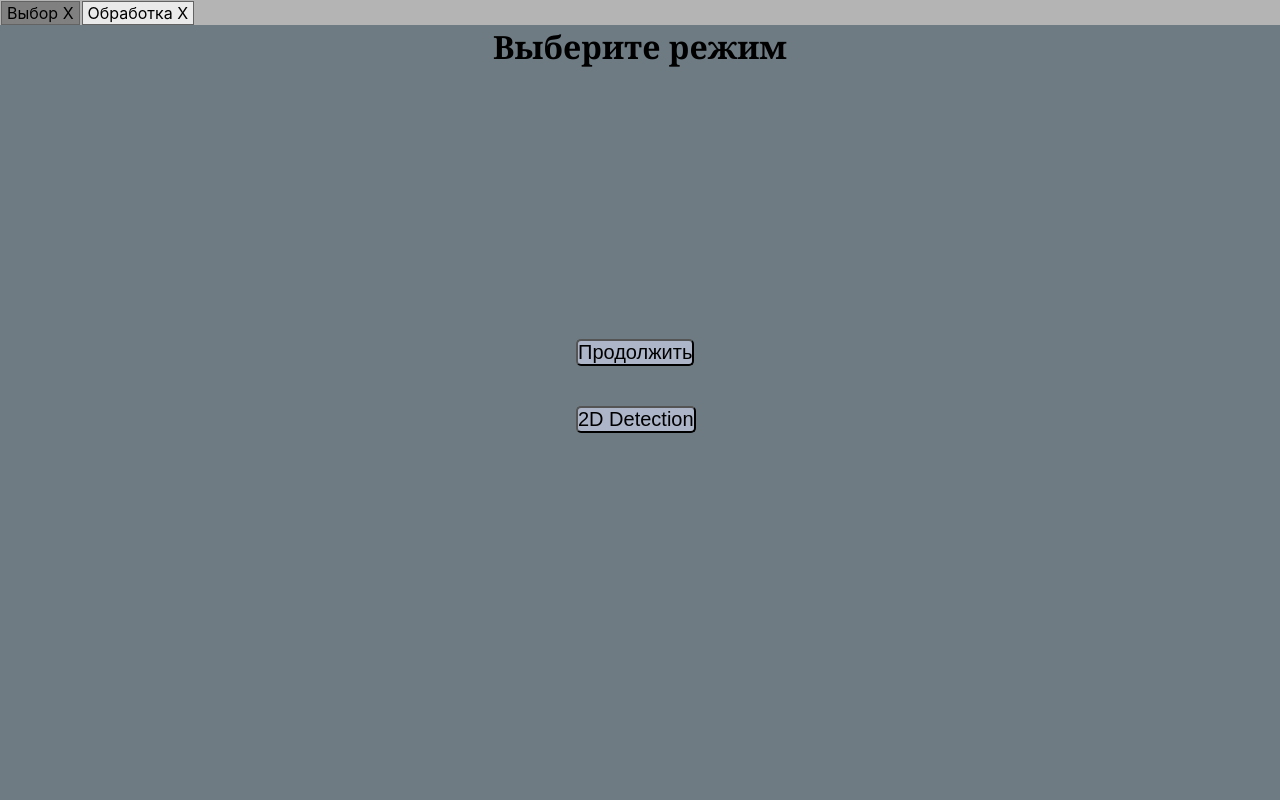
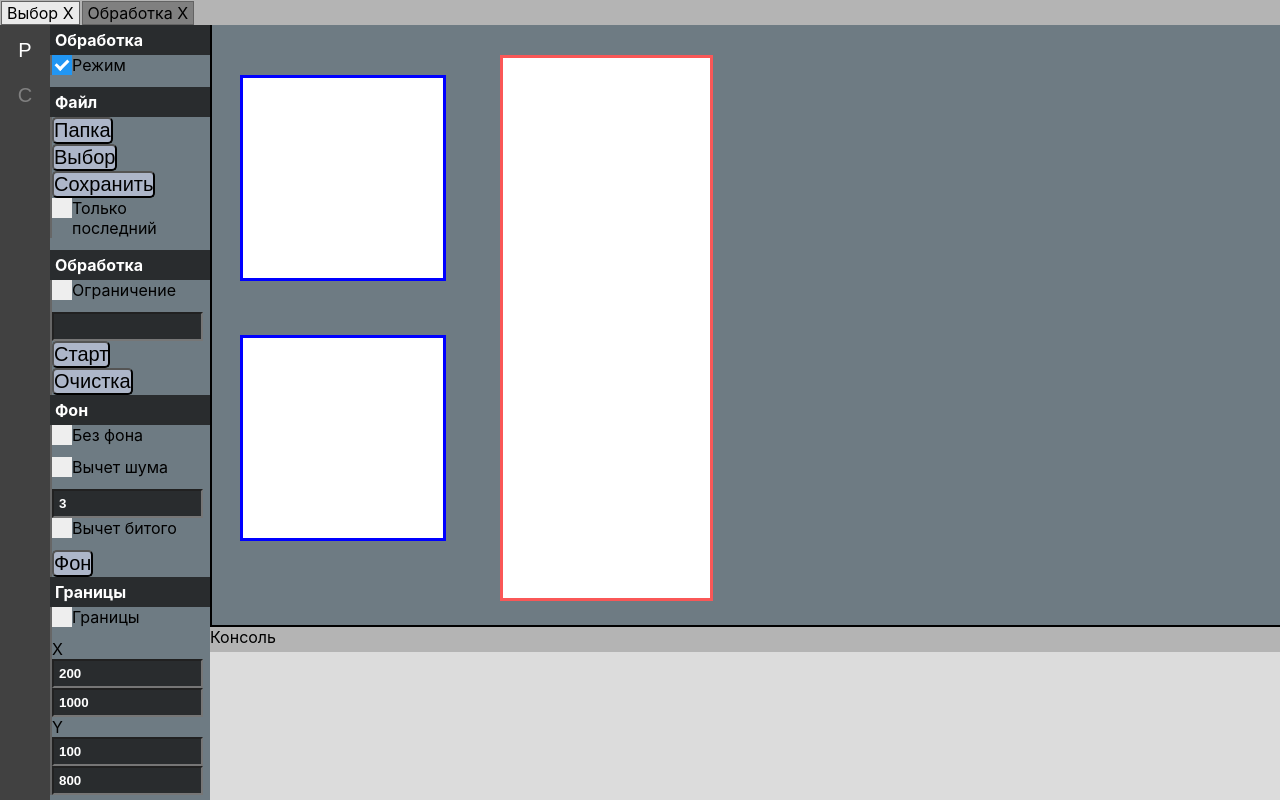
Before and after one commit to IlyaKantur/Fotonics-NWjs_react-, a React app: page / in a window 1280 px wide. Built offline with nearby package versions, Linux system fonts and the light colour scheme.

Commit message:
Подготовлена левая панель

```diff
--- a/src/components/app/App.js
+++ b/src/components/app/App.js
@@ -15,9 +15,9 @@ export default class App extends Component{
         ],
         frame: [
             {nameF: "choice", id_f: '1'},
-            {nameF: "method_2D", id_f: '1'}
+            {nameF: "method_2D", id_f: '1'},
         ],
-        activeFrame: {name: "choice", id: '1'}
+        activeFrame: {name: "method_2D", id: '1'}
     }
 
     onSwitch = (nameWP, id_t) => {
@@ -31,8 +31,53 @@ export default class App extends Component{
         }
     }
 
-    onClose = (id) => {
-        console.log(`Click close tab: ${id}`)
+    onClose = (nameWP, id_t) => {
+        console.log(`Click close tab: ${nameWP}_tab_${id_t}`)
+        this.setState(({tab, frame, activeFrame}) => {
+            let newActiveFrame, element;
+            const index = tab.findIndex(elem => elem.nameWP === nameWP && elem.id_t === id_t);
+
+            const beforeT = tab.slice(0, index);
+            const beforeF = frame.slice(0, index);
+            const afterT = tab.slice(index + 1);
+            const afterF = frame.slice(index + 1);
+
+            const newTab = [...beforeT, ...afterT];
+            const newFrame = [...beforeF, ...afterF];
+
+            if(nameWP === activeFrame.name && id_t === activeFrame.id){
+                let name, id;
+                if(tab.length == 1)
+                {
+                    return{
+                        tab: newTab,
+                        frame: newFrame
+                    }
+                }
+                if(index == 0)
+                {
+                    element = tab.slice(1, 2)
+                }
+                else{
+                    element = tab.slice(index - 1, index);
+                }
+                name = element[0].nameWP;
+                id = element[0].id_t;
+                newActiveFrame = {name: name, id: id}
+                return{
+                    tab: newTab,
+                    frame: newFrame,
+                    activeFrame: newActiveFrame
+                }
+            }
+            return{
+                tab: newTab,
+                frame: newFrame,
+            }
+
+
+
+        })
     }
 
     render(){
--- a/src/components/frams/method_2D/method_2D.css
+++ b/src/components/frams/method_2D/method_2D.css
@@ -76,8 +76,8 @@
     outline: none;
   }
 
-  #TabOne {
-    color: white;
+  .button_active {
+    color: white !important;
   }
 
   #TabTwo,
@@ -86,19 +86,16 @@
   }
 
   #TabOne:hover {
-    color: white !important
+    color: black !important;
+    cursor: pointer;
   }
 
   #TabTwo:hover {
-    color: white !important
-  }
-
-  #TabThree:hover {
-    color: white !important
+    color: black !important;
+    cursor: pointer;
   }
 
   #coor {
-    display: none;
     position: absolute;
     left: 50px;
     height: 100%;
@@ -248,13 +245,10 @@
     height: 200px;
     border: solid blue;
   }
-<<<<<<< HEAD
 
   #hiddenimg, #hiddenimgsum{
       opacity: 0;
   }
-=======
->>>>>>> e8171e8fca031b0bedf6c410bab9a8dcd073d6b1
 
   #graf {
     flex: 1;
@@ -359,9 +353,3 @@
     border: none;
     font-size: 15px;
   }
-<<<<<<< HEAD
-  /*  */
-=======
-  /*  */
-
->>>>>>> e8171e8fca031b0bedf6c410bab9a8dcd073d6b1
--- a/src/components/frams/method_2D/method_2D.js
+++ b/src/components/frams/method_2D/method_2D.js
@@ -4,11 +4,41 @@ import React, { Component } from 'react';
 import './method_2D.css';
 
 export default class Method_2D extends Component {
+
+    state ={
+        active_l_t: 1
+    }
+
+    switch_l_t = (id) =>{
+        this.setState({
+            active_l_t : id
+        })
+    }
+
     render() {
+
+        const {active_l_t} = this.state;
+        let element, button_active_1, button_active_2;
+        if(active_l_t == 1)
+        {
+            element = <Bars></Bars>;
+            button_active_1 = "button_active";
+            button_active_2 = "";
+        }
+        else{
+            element = <Coor></Coor>
+            button_active_1 = "";
+            button_active_2 = "button_active";
+        }
+
         return (
             <div id="l_p_panel">
                 <div id="left_Panel" className="panel">
-
+                    <div id="wrapper">
+                        <button id="TabOne" className = {button_active_1} target="#TabOne" onClick = {() => this.switch_l_t(1)}>P</button>
+                        <button id="TabTwo" className = {button_active_2} target="#TabTwo" onClick = {() => this.switch_l_t(2)}>C</button>
+                    </div>
+                    {element}
                 </div>
                 <div id="midle_Panel">
                     <div id="up_Panel" className="panel">
@@ -39,3 +69,90 @@ export default class Method_2D extends Component {
     }
 
 }
+
+const Bars = ({ }) => {
+    return (
+        <ul id="navbar" className="bar">
+            <li><a href="#">Обработка</a>
+                <ul>
+                    <li>
+                        <label className="container">Режим
+                            <input id="chek_obsorv" type="checkbox" defaultChecked='checked'/>
+                            <span className="checkmark"></span>
+                        </label>
+                    </li>
+                </ul>
+            </li>
+
+            <li><a href="#">Файл</a>
+                <ul>
+                    <li><button id="Folder">Папка</button></li>
+                    <li><button id="Fold">Выбор</button></li>
+                    <li><button id="Save">Сохранить</button></li>
+                    <li><label className="container">Только последний
+                        <input id="SaveLast" type="checkbox"/>
+                        <span className="checkmark"></span>
+                        </label>
+                    </li>
+                </ul>
+            </li>
+
+            <li><a href="#">Обработка</a>
+                <ul>
+                    <li><label className="container">Ограничение
+                        <input id="Iter" type="checkbox"/>
+                        <span className="checkmark"></span>
+                    </label></li>
+                    <li><input id="IterN" type="text"/></li>
+                    <li><button id="Start">Старт</button></li>
+                    <li><button id="Restart">Очистка</button></li>
+                </ul>
+            </li>
+
+            <li><a href="#">Фон</a>
+                <ul>
+                    <li><label className="container">Без фона
+                        <input id="BF" type="checkbox"/>
+                        <span className="checkmark"></span>
+                    </label></li>
+                    <li><label className="container">Вычет шума
+                        <input id="Delta" type="checkbox"/>
+                        <span className="checkmark"></span>
+                    </label></li>
+                    <li><input id="DFon" type="number" defaultValue="3"/></li>
+                    <li><label className="container">Вычет битого
+                        <input id="BPix" type="checkbox"/>
+                        <span className="checkmark"></span>
+                    </label></li>
+                    <li><button id="Fonfold">Фон</button></li>
+                </ul>
+            </li>
+
+            <li><a href="#">Границы</a>
+                <ul>
+                    <li><label className="container">Границы
+                        <input id="Gran" type="checkbox"/>
+                        <span className="checkmark"></span>
+                    </label></li>X
+                    <li><input id="Xx" type="number" defaultValue="200"/></li>
+                    <li><input id="XX" type="number" defaultValue="1000"/></li>Y
+                    <li><input id="Yy" type="number" defaultValue="100"/></li>
+                    <li><input id="YY" type="number" defaultValue="800"/></li>
+                </ul>
+            </li>
+
+        </ul>
+    )
+}
+
+const Coor = ({}) => {
+    return(
+        <ul id="coor" className="bar">
+            <div id="coordinatesPanel"></div>
+            <div id="CPButtom">
+                <button id="apply_Coor">Применить</button>
+                <button id="return_Coor">Отмена</button>
+            </div>
+        </ul>
+    )
+}
--- a/src/components/tab/create_tab.js
+++ b/src/components/tab/create_tab.js
@@ -24,7 +24,7 @@ const CreateTab = ({posts, onClose, onSwitch, activeFrame}) =>{
                 <Tab
                     {...item}
                     clas = {clas}
-                    onClose = {() => onClose(full_name)}
+                    onClose = {() => onClose(nameWP, id_t)}
                     onSwitch = {() => onSwitch(nameWP, id_t)}
                 ></Tab>
             </div>
```
Also changed, not shown: 1 other file (tests, documents, lock files or other folders).
